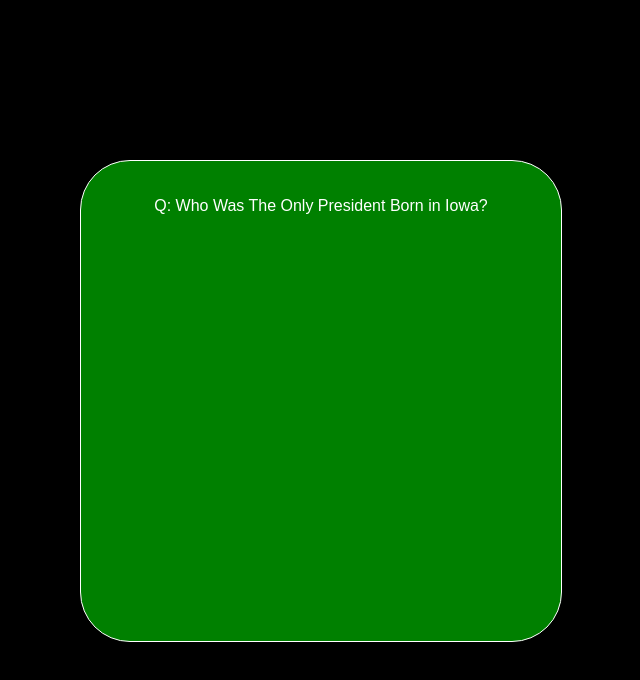
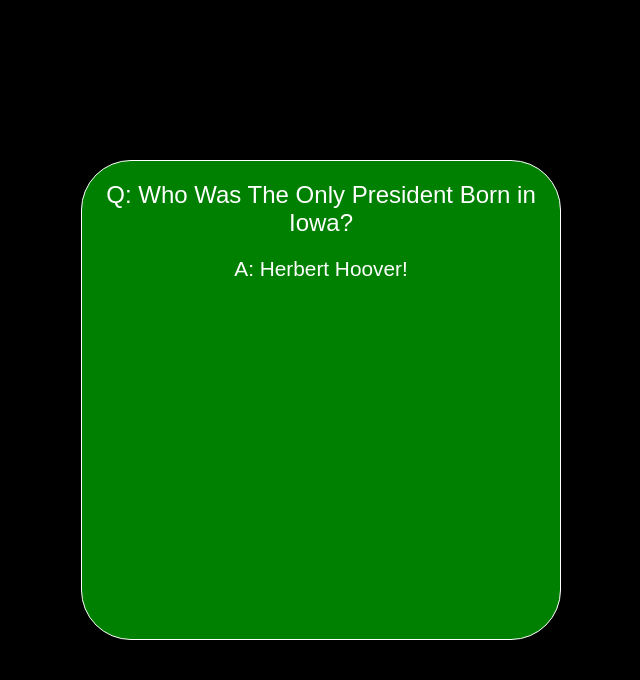
Before and after one commit to Ryann-4/test, a plain HTML site: page index.html in a window 1280 px wide. Both pictures are taken after a click on the element "Q: Who Was The Only President Born in Iowa?". Shown: the whole page, without its empty margins (319-959 px from the left). Drawn offline with Linux system fonts and the light colour scheme.

Commit message:
Update index.html

```diff
--- a/index.html
+++ b/index.html
@@ -7,7 +7,7 @@
         color: white;
         font-family: Arial, sans-serif;
       }
-      div {
+      #flashcard {
         background: green;
         border-radius: 50px;
         height: 60vh;
@@ -16,45 +16,29 @@
         margin-top: 20vh;
         margin-bottom: 20vh;
         cursor: pointer;
+        position: relative;
+        text-align: center;
         overflow: hidden;
-        position: relative;
-      }
-      div .card {
-        display: none;
-      }
-      div:hover .card {
-        display: block;
-      }
-      .card {
-        border: inherit;
-        border-radius: inherit;
-        text-align: center;
-        height: 60vh;
-        width: 60vh;
-        background: blue;
-        margin-top: 0;
         padding: 20px;
         box-sizing: border-box;
       }
-      .crd {
+      #question {
+        font-size: 1.5em;
+        margin: 0;
         display: block;
-        text-align: center;
-        padding: 20px;
-        box-sizing: border-box;
       }
-      div:hover .crd {
-        display: none;
-      }
-      div:active .crd {
-        display: block;
+      #answer {
+        font-size: 1.3em;
+        margin-top: 20px;
+        display: none; /* Hidden until clicked */
       }
     </style>
   </head>
   <body>
     <center>
       <div id="flashcard">
-        <p class="crd" id="question">Q: Who Was The Only President Born in Iowa?</p>
-        <p class="card" id="answer">A: Herbert Hoover!</p>
+        <p id="question">Q: Who Was The Only President Born in Iowa?</p>
+        <p id="answer">A: Herbert Hoover!</p>
       </div>
     </center>
 
@@ -63,7 +47,6 @@
       const questionEl = document.getElementById('question');
       const answerEl = document.getElementById('answer');
 
-      // Array of flashcards
       const cards = [
         { q: "Who Was The Only President Born in Iowa?", a: "Herbert Hoover!" },
         { q: "What is the capital of France?", a: "Paris." },
@@ -83,18 +66,29 @@
       ];
 
       let currentIndex = 0;
+      let showingAnswer = false;
 
-      // Function to load current card
       function loadCard(index) {
         questionEl.textContent = "Q: " + cards[index].q;
         answerEl.textContent = "A: " + cards[index].a;
+        answerEl.style.display = "none";
+        showingAnswer = false;
       }
 
-      // Double-click event to go to next card
-      flashcard.addEventListener('dblclick', () => {
-        currentIndex = (currentIndex + 1) % cards.length;
-        loadCard(currentIndex);
+      flashcard.addEventListener('click', () => {
+        if (!showingAnswer) {
+          // Show answer
+          answerEl.style.display = "block";
+          showingAnswer = true;
+        } else {
+          // Move to next question
+          currentIndex = (currentIndex + 1) % cards.length;
+          loadCard(currentIndex);
+        }
       });
+
+      // Load the first card initially
+      loadCard(currentIndex);
     </script>
   </body>
 </html>
```
